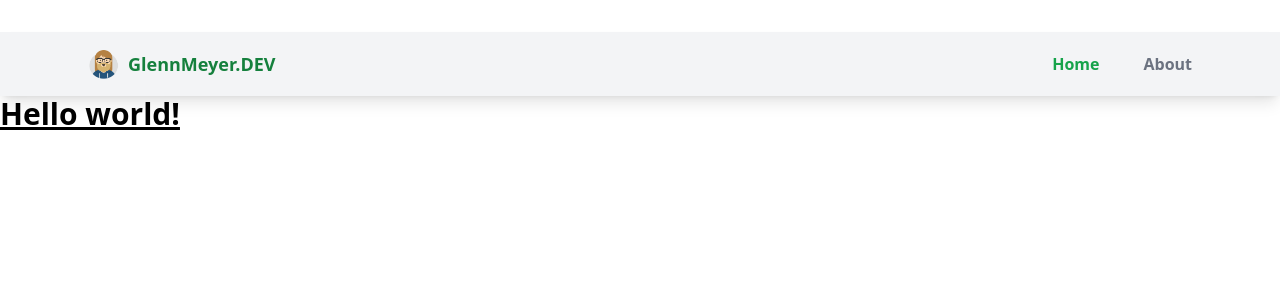
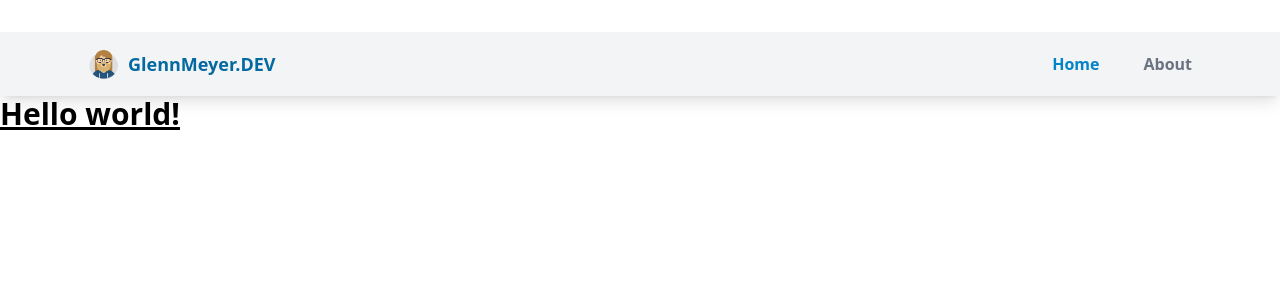
Before and after one commit to grossmeyer/cloudresume, a Next.js app: page / in a window 1280 px wide. Shown: the top 300 px of the page. Built offline with nearby package versions, Linux system fonts and the light colour scheme.

Commit message:
Changed color to sky from green

```diff
--- a/components/Navbar.js
+++ b/components/Navbar.js
@@ -18,19 +18,19 @@ export default function Navbar() {
           {/* Logo */}
           <section className='flex items-center py-4 px-2'>
             <img src='avatar.png' alt='GlennMeyer.DEV Logo' className='h-8 w-8 mr-2' />
-            <span className='font-semibold text-green-700 text-lg'>GlennMeyer.DEV</span>
+            <span className='font-semibold text-sky-700 text-lg'>GlennMeyer.DEV</span>
           </section>
           {/* Main Nav Items */}
           <section className='flex'>
             <div className="hidden md:flex items-center space-x-7">
-              <a href="/" className="flex py-4 px-2 text-green-600 font-semibold">Home</a>
-              <a href="/about" className="flex py-4 px-2 text-gray-500 hover:text-green-600 font-semibold transition duration-300">About</a>
+              <a href="/" className="flex py-4 px-2 text-sky-600 font-semibold">Home</a>
+              <a href="/about" className="flex py-4 px-2 text-gray-500 hover:text-sky-600 font-semibold transition duration-300">About</a>
             </div>
           </section>
           {/* Mobile Menu Button */}
           <section className="md:hidden flex items-center">
             <button className="outline-none mobile-menu-button">
-              <svg className="w-6 h-6 text-gray-600 hover:text-green-600"
+              <svg className="w-6 h-6 text-gray-600 hover:text-sky-600"
                 x-show="!showMenu"
                 fill="none"
                 strokeLinecap="round"
@@ -48,8 +48,8 @@ export default function Navbar() {
       <section>
         <div className="hidden mobile-menu">
           <ul className="flex flex-col">
-            <li className="active flex justify-center"><Link href="/" className="block text-sm px-2 py-4 my-4 text-white bg-green-500 font-semibold">Home</Link></li>
-            <li className='flex justify-center'><Link href="/about" className="block text-sm px-2 py-4 my-4 hover:bg-green-500 transition duration-300">About</Link></li>
+            <li className="active flex justify-center"><Link href="/" className="block text-sm px-2 py-4 my-4 text-white bg-sky-500 font-semibold">Home</Link></li>
+            <li className='flex justify-center'><Link href="/about" className="block text-sm px-2 py-4 my-4 hover:bg-sky-500 transition duration-300">About</Link></li>
           </ul>
         </div>
       </section>
```
